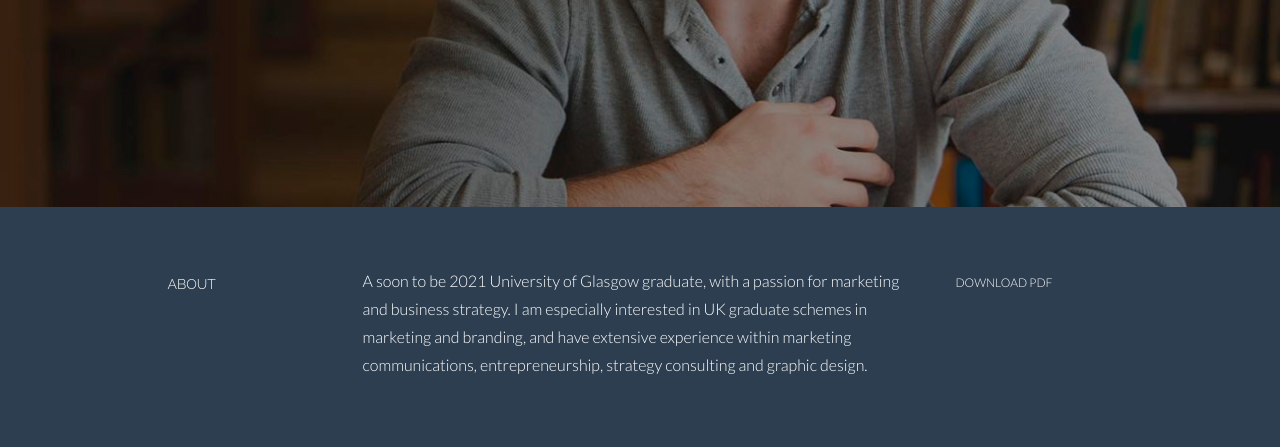
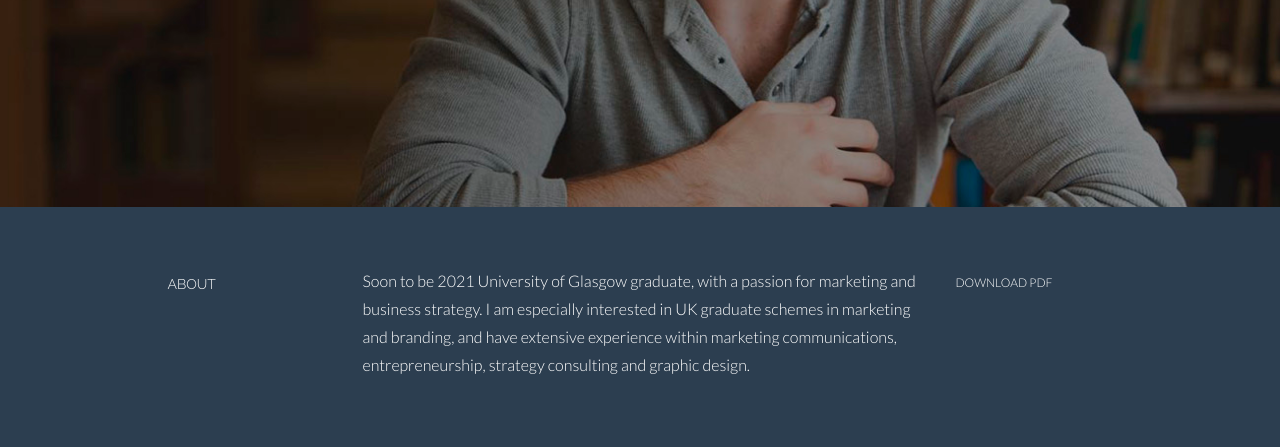
Before and after one commit to alexandrakangas/alexandrakangas.github.io, a plain HTML site: page index.html in a window 1280 px wide. Shown: the part 353-800 px from the top of the page. Drawn offline with Linux system fonts and the light colour scheme.

Commit message:
Add files via upload

```diff
--- a/index.html
+++ b/index.html
@@ -85,7 +85,7 @@
             <h5>ABOUT</h5>
           </div>
           <div class="col-lg-6">
-            <p>A soon to be 2021 University of Glasgow graduate, with a passion for marketing and business strategy. I am especially interested in UK graduate schemes in marketing and branding, and have extensive experience within marketing communications, entrepreneurship, strategy consulting and graphic design.</p>
+            <p>Soon to be 2021 University of Glasgow graduate, with a passion for marketing and business strategy. I am especially interested in UK graduate schemes in marketing and branding, and have extensive experience within marketing communications, entrepreneurship, strategy consulting and graphic design.</p>
           </div>
           <div class="col-lg-3">
             <p><a href="#"><i class="icon-file"></i></a>
```
